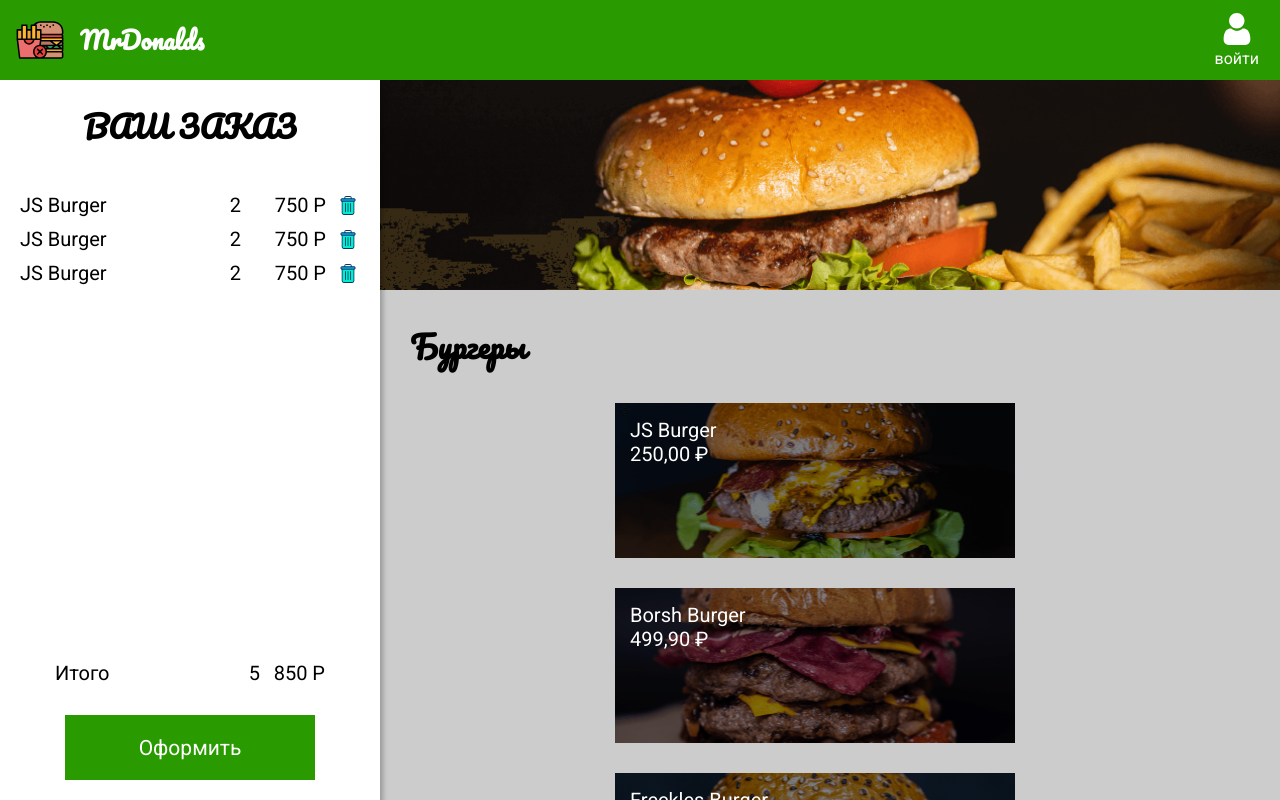
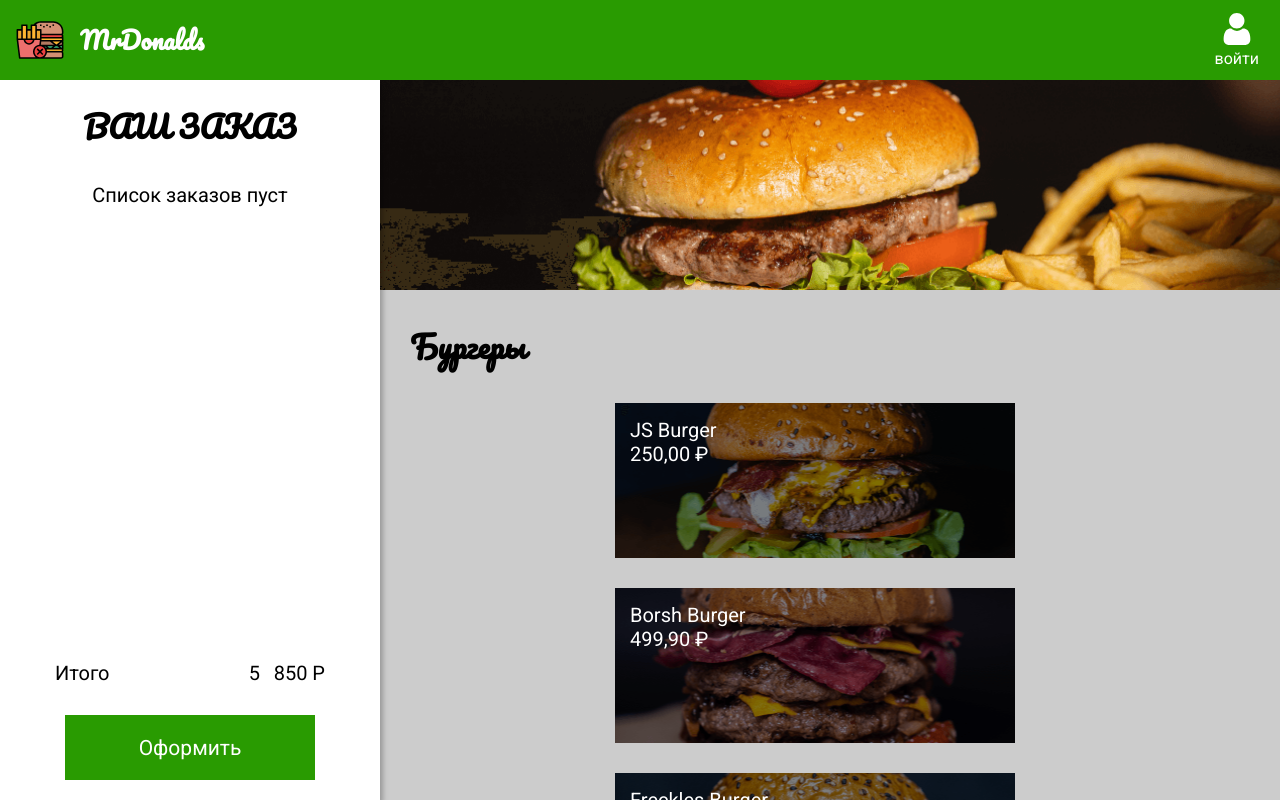
Before and after one commit to Rom555/MrDonaldsReact, a React (Create React App) app: page / in a window 1280 px wide. Shown: the top 800 px of the page. Built offline with nearby package versions, Linux system fonts and the light colour scheme.

Commit message:
add Order add, restructuring

```diff
--- a/src/App.js
+++ b/src/App.js
@@ -1,20 +1,23 @@
 import React from 'react';
-import { GlobalStyle } from './Components/GlobalStyle';
-import { NavBar } from './Components/NavBar';
-import { Menu } from './Components/Menu';
-import { ModalItem } from './Components/ModalItem';
-import { Order } from './Components/Order';
+import { GlobalStyle } from './Components/Style/GlobalStyle';
+import { NavBar } from './Components/NavBar/NavBar';
+import { Menu } from './Components/Menu/Menu';
+import { ModalItem } from './Components/Modal/ModalItem';
+import { Order } from './Components/Order/Order';
+import { useOpenItem } from './Components/Hooks/useOpenItem';
+import { useOrders } from './Components/Hooks/useOrders';
 
 function App() {
-  const [openItem, setOpenItem] = React.useState(null);
+  const openItem = useOpenItem();
+  const orders = useOrders();
 
   return (
     <>
       <GlobalStyle />
       <NavBar />
-      <Order />
-      <Menu setOpenItem={setOpenItem} />
-      <ModalItem openItem={openItem} setOpenItem={setOpenItem} />
+      <Order {...orders} />
+      <Menu {...openItem} />
+      {openItem.openItem && <ModalItem {...openItem} {...orders} />}
     </>
   );
 }
--- /dev/null
+++ b/src/Components/Hooks/useOpenItem.js
@@ -0,0 +1,6 @@
+import { useState } from 'react';
+
+export const useOpenItem = () => {
+  const [openItem, setOpenItem] = useState(null);
+  return { openItem, setOpenItem };
+};
--- /dev/null
+++ b/src/Components/Hooks/useOrders.js
@@ -0,0 +1,6 @@
+import { useState } from 'react';
+
+export const useOrders = () => {
+  const [orders, setOrders] = useState([]);
+  return { orders, setOrders };
+};
--- a/src/Components/Menu.js
+++ b/src/Components/Menu/Menu.js
@@ -1,7 +1,7 @@
 import styled from 'styled-components';
-import dbMenu from './DBMenu';
+import dbMenu from '../DBMenu';
 import { ListItem } from './ListItem';
-import Banner from '../image/banner.png';
+import Banner from '../../image/banner.png';
 
 const MenuStyled = styled.main`
   background-color: #ccc;
--- a/src/Components/ModalItem.js
+++ b/src/Components/Modal/ModalItem.js
@@ -1,5 +1,5 @@
 import styled from 'styled-components';
-import { ButtonCheckout } from './ButtonCheckout';
+import { ButtonCheckout } from '../Style/ButtonCheckout';
 
 const Overlay = styled.div`
   position: fixed;
@@ -41,12 +41,17 @@
   justify-content: space-between;
 `;
 
-export const ModalItem = ({ openItem, setOpenItem }) => {
+export const ModalItem = ({ openItem, setOpenItem, orders, setOrders }) => {
   const closeModal = (e) => {
     if (e.target.id === 'overlay') setOpenItem(null);
   };
 
-  if (!openItem) return null;
+  const order = { ...openItem };
+
+  const addToOrder = () => {
+    setOrders([...orders, order]);
+    setOpenItem(null);
+  };
 
   return (
     <Overlay id='overlay' onClick={closeModal}>
@@ -62,7 +67,7 @@
               })}
             </h3>
           </ModalHeader>
-          <ButtonCheckout>Добавить</ButtonCheckout>
+          <ButtonCheckout onClick={addToOrder}>Добавить</ButtonCheckout>
         </ModalContent>
       </Modal>
     </Overlay>
--- a/src/Components/NavBar.js
+++ b/src/Components/NavBar/NavBar.js
@@ -1,6 +1,6 @@
 import styled from 'styled-components';
-import logoImg from '../image/logo.svg';
-import signImg from '../image/sign.svg';
+import logoImg from '../../image/logo.svg';
+import signImg from '../../image/sign.svg';
 
 const NavBarStyled = styled.header`
   position: fixed;
@@ -8,7 +8,7 @@
   left: 0;
   z-index: 999;
   height: 80px;
-  width: 100vw;
+  width: 100%;
   display: flex;
   justify-content: space-between;
   align-items: center;
--- a/src/Components/Order.js
+++ b/src/Components/Order/Order.js
@@ -1,5 +1,5 @@
 import styled from 'styled-components';
-import { ButtonCheckout } from './ButtonCheckout';
+import { ButtonCheckout } from '../Style/ButtonCheckout';
 import { OrderListItem } from './OrderListItem';
 
 const OrderStyled = styled.section`
@@ -39,16 +39,24 @@
   min-width: 65px;
 `;
 
-export const Order = () => {
+const EmptyList = styled.p`
+  text-align: center;
+`;
+
+export const Order = ({ orders }) => {
   return (
     <OrderStyled>
       <OrderTitle>ВАШ ЗАКАЗ</OrderTitle>
       <OrderContent>
-        <OrderList>
-          <OrderListItem />
-          <OrderListItem />
-          <OrderListItem />
-        </OrderList>
+        {orders.length ? (
+          <OrderList>
+            {orders.map((order) => (
+              <OrderListItem order={order} />
+            ))}
+          </OrderList>
+        ) : (
+          <EmptyList>Список заказов пуст</EmptyList>
+        )}
       </OrderContent>
       <Total>
         <span>Итого</span>
--- a/src/Components/OrderListItem.js
+++ b/src/Components/Order/OrderListItem.js
@@ -1,5 +1,5 @@
 import styled from 'styled-components';
-import trashImage from '../image/trash.svg';
+import trashImage from '../../image/trash.svg';
 
 const OrderItemStyled = styled.li`
   display: flex;
@@ -28,12 +28,17 @@
   background-size: contain;
 `;
 
-export const OrderListItem = () => {
+export const OrderListItem = ({ order }) => {
   return (
     <OrderItemStyled>
-      <ItemName>JS Burger</ItemName>
+      <ItemName>{order.name}</ItemName>
       <span>2</span>
-      <ItemPrice>750 Р</ItemPrice>
+      <ItemPrice>
+        {order.price.toLocaleString('ru-RU', {
+          style: 'currency',
+          currency: 'RUB',
+        })}
+      </ItemPrice>
       <TrashButton />
     </OrderItemStyled>
   );
```
Also changed, not shown: src/Components/Menu/ListItem.js (renamed from src/Components/ListItem.js), src/Components/Style/ButtonCheckout.js (renamed from src/Components/ButtonCheckout.js), src/Components/Style/GlobalStyle.js (renamed from src/Components/GlobalStyle.js).
